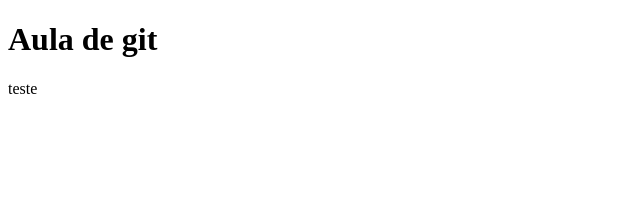
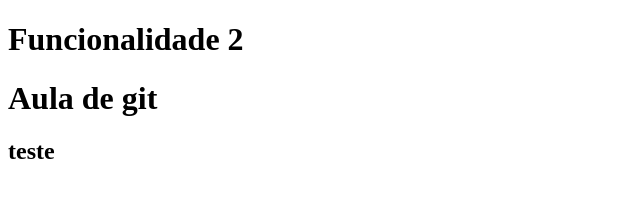
Before and after one commit to wab030/paginapessoal2, a website: page index.html in a window 1280 px wide. Shown: the whole page, without its empty margins (0-640 px from the left). Drawn offline with Linux system fonts and the light colour scheme.

Commit message:
Funcionalidade 2

```diff
--- a/index.html
+++ b/index.html
@@ -7,8 +7,10 @@
     <title>Git</title>
 </head>
 <body>
+    <h1>Funcionalidade 2</h1>
     <h1>Aula de git</h1>
-    <g2>teste</g2>
+    <h2>teste</h2>
+
 
 </body>
 </html>
```
